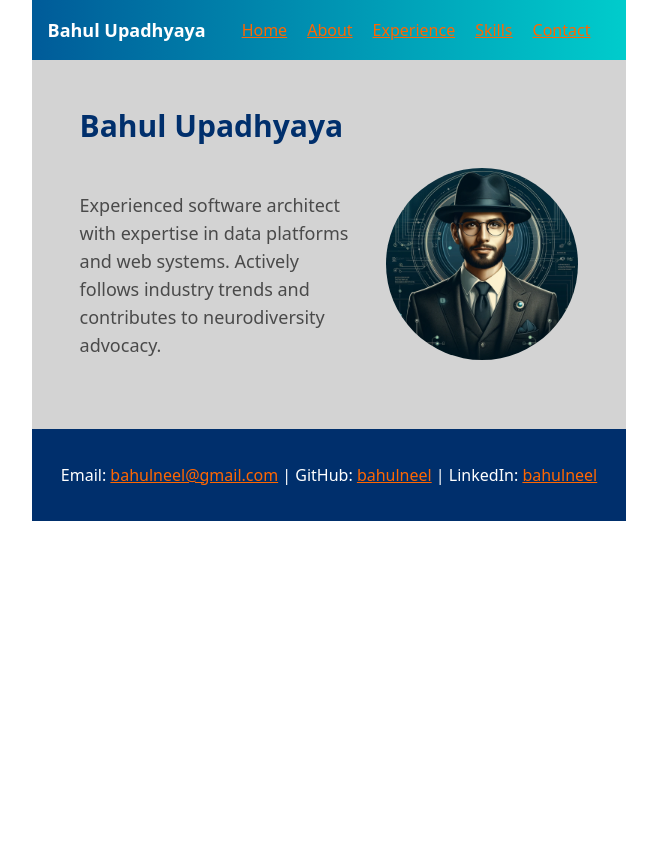
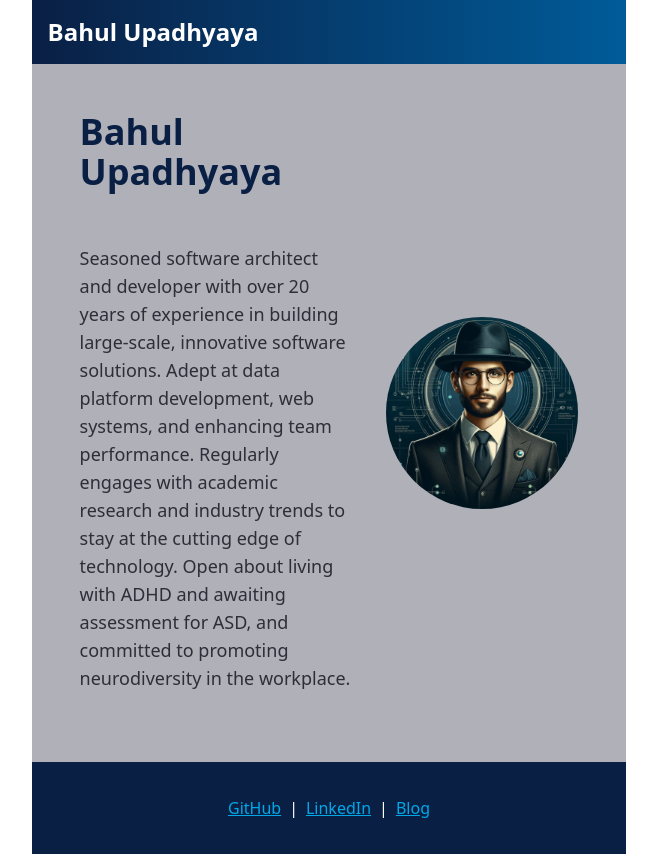
Before and after one commit to bahulneel/bahulneel.github.io, a Next.js app: page / in a window 1280 px wide. Shown: the whole page, without its empty margins (311-968 px from the left). Before the commit the page ends 800 px from the top, so only its background shows below. Built offline with nearby package versions, Linux system fonts and the light colour scheme.

Commit message:
Fix the menu

```diff
--- a/components/Footer.js
+++ b/components/Footer.js
@@ -3,9 +3,11 @@ function Footer() {
   return (
     <footer className="bg-primary-darkBlue py-8 text-accent-white">
       <div className="mx-auto text-center">
-        Email: <a href="mailto:bahulneel@gmail.com" className="text-accent-orange hover:underline">bahulneel@gmail.com</a> |
-        GitHub: <a href="https://github.com/bahulneel" className="text-accent-orange hover:underline">bahulneel</a> |
-        LinkedIn: <a href="https://linkedin.com/in/bahulneel" className="text-accent-orange hover:underline">bahulneel</a>
+        <a href="https://github.com/bahulneel" className="text-accent-lightBlue hover:underline">GitHub</a>
+        <span className="mx-2">|</span>
+        <a href="https://linkedin.com/in/bahulneel" className="text-accent-lightBlue hover:underline">LinkedIn</a>
+        <span className="mx-2">|</span>
+        <a href="https://medium.com/@bahulneel" className="text-accent-lightBlue hover:underline">Blog</a>
       </div>
     </footer>
   );
--- a/components/Header.js
+++ b/components/Header.js
@@ -1,19 +1,31 @@
 // Header component
 import Link from 'next/link';
+import { useState } from 'react';
+import { FontAwesomeIcon } from '@fortawesome/react-fontawesome';
+import { faHome, faUser, faBriefcase, faCode, faEnvelope, faBars, faTimes } from '@fortawesome/free-solid-svg-icons';
 
 function Header() {
+  const [isMenuOpen, setIsMenuOpen] = useState(false);
+
   return (
-    <header className="bg-gradient-to-r from-gradient-start to-gradient-end p-4">
+    <header className="bg-gradient-to-r from-gradient-start to-gradient-end p-4 text-accent-white">
       <nav className="container mx-auto flex justify-between items-center">
-        <div className="text-lg font-bold text-white">Bahul Upadhyaya</div>
-        <div>
-          <Link href="/" legacyBehavior><a className="mr-5 hover:underline text-accent-orange">Home</a></Link>
-          <Link href="/about" legacyBehavior><a className="mr-5 hover:underline text-accent-orange">About</a></Link>
-          <Link href="/experience" legacyBehavior><a className="mr-5 hover:underline text-accent-orange">Experience</a></Link>
-          {/* <Link href="/projects" legacyBehavior><a className="mr-5 hover:underline text-accent-orange">Projects</a></Link> */}
-          <Link href="/skills" legacyBehavior><a className="mr-5 hover:underline text-accent-orange">Skills</a></Link>
-          <Link href="/contact" legacyBehavior><a className="mr-5 hover:underline text-accent-orange">Contact</a></Link>
+        <div className="text-2xl font-bold">Bahul Upadhyaya</div>
+        <div className={`relative ${isMenuOpen ? 'block' : 'hidden'}`}>
+          <button className="absolute top-0 right-0 text-accent-lightBlue md:hidden" onClick={() => setIsMenuOpen(!isMenuOpen)}>
+            <FontAwesomeIcon icon={faTimes} />
+          </button>
+          <div className="flex-col md:flex-row md:flex space-x-0 md:space-x-4">
+            <Link href="/" legacyBehavior><a className="hover:text-accent-white text-accent-lightBlue block md:inline flex items-center"><FontAwesomeIcon icon={faHome} className="mr-2" />Home</a></Link>
+            <Link href="/about" legacyBehavior><a className="hover:text-accent-white text-accent-lightBlue block md:inline flex items-center"><FontAwesomeIcon icon={faUser} className="mr-2" />About</a></Link>
+            <Link href="/experience" legacyBehavior><a className="hover:text-accent-white text-accent-lightBlue block md:inline flex items-center"><FontAwesomeIcon icon={faBriefcase} className="mr-2" />Experience</a></Link>
+            <Link href="/skills" legacyBehavior><a className="hover:text-accent-white text-accent-lightBlue block md:inline flex items-center"><FontAwesomeIcon icon={faCode} className="mr-2" />Skills</a></Link>
+            <Link href="/contact" legacyBehavior><a className="hover:text-accent-white text-accent-lightBlue block md:inline flex items-center"><FontAwesomeIcon icon={faEnvelope} className="mr-2" />Contact</a></Link>
+          </div>
         </div>
+        <button className={`text-accent-lightBlue md:hidden ${isMenuOpen ? 'hidden' : 'block'}`} onClick={() => setIsMenuOpen(!isMenuOpen)}>
+          <FontAwesomeIcon icon={faBars} />
+        </button>
       </nav>
     </header>
   );
--- a/components/Home.js
+++ b/components/Home.js
@@ -3,12 +3,12 @@ import cv from '../public/cv.json';
 
 const HomeComponent = () => {
   return (
-    <div className="flex flex-row items-center prose prose-sm sm:prose-lg lg:prose-xl p-4 sm:p-6 lg:p-8">
-      <div className="flex flex-col mr-4 sm:mr-6 lg:mr-8">
-        <h1 className="text-xl md:text-2xl lg:text-3xl font-bold">{cv.basics.name}</h1>
+    <div className="flex flex-col lg:flex-row-reverse items-center prose prose-sm sm:prose-lg lg:prose-xl p-4 sm:p-6 lg:p-8">
+      <img src={cv.basics.image} alt={`${cv.basics.name}'s profile`} className="w-24 h-24 md:w-36 md:h-36 lg:w-48 lg:h-48 rounded-full mb-4 lg:mb-0 lg:ml-8" />
+      <div className="flex flex-col">
+        <h1 className="text-2xl sm:text-3xl lg:text-4xl font-bold">{cv.basics.name}</h1>
         <p className="text-sm md:text-base lg:text-lg">{cv.basics.summary}</p>
       </div>
-      <img src={cv.basics.picture} alt={`${cv.basics.name}'s profile`} className="w-24 h-24 md:w-36 md:h-36 lg:w-48 lg:h-48 rounded-full" />
     </div>
   );
 };
--- a/components/Skills.js
+++ b/components/Skills.js
@@ -3,16 +3,14 @@ import cv from '../public/cv.json';
 
 const SkillsComponent = () => {
   return (
-    <div className="bg-primary-darkBlue px-8 py-4 rounded-lg shadow-lg mb-8 text-accent-white">
     <ul className="list-disc list-inside space-y-4">
       {cv.skills.map((skill, index) => (
-          <li key={index} className="flex flex-col">
-            <strong className="text-accent-orange text-lg mb-1">{skill.name}:</strong>
+        <li key={index} className="bg-primary-darkBlue px-8 py-4 rounded-lg shadow-lg mb-8 text-accent-white flex flex-col">
+          <h3 className="text-accent-lightBlue text-lg mb-1 mt-0">{skill.name}</h3>
           <span className="text-base">{skill.keywords.join(', ')}</span>
         </li>
       ))}
     </ul>
-    </div>
   );
 };
 
--- a/components/WorkExperience.js
+++ b/components/WorkExperience.js
@@ -11,10 +11,10 @@ const WorkExperienceComponent = () => {
   return (
     <>
       {cv.work.map((job, index) => (
-        <div key={index} className="bg-primary-darkBlue px-6 pt-1 pb-4 rounded-md shadow-md mb-6 text-accent-white">
-          <h2 className="text-2xl font-semibold text-accent-orange">{job.position} at {job.company}</h2>
-          <p className="text-accent-white mb-1">{formatDate(job.startDate)} - {job.endDate ? formatDate(job.endDate) : 'Present'}</p>
-          <p className="text-accent-white">{job.summary}</p>
+        <div key={index} className="bg-primary-darkBlue px-8 py-6 rounded-lg shadow-lg mb-8 text-accent-white flex flex-col">
+          <h2 className="text-accent-lightBlue text-lg mb-2 mt-0">{job.position} at {job.company}</h2>
+          <p className="text-base mb-2">{formatDate(job.startDate)} - {job.endDate ? formatDate(job.endDate) : 'Present'}</p>
+          <p className="text-base mb-0">{job.summary}</p>
         </div>
       ))}
     </>
--- a/package.json
+++ b/package.json
@@ -16,7 +16,10 @@
   "dependencies": {
     "next": "^14.2.3",
     "react": "^18.3.1",
-    "react-dom": "^18.3.1"
+    "react-dom": "^18.3.1",
+    "@fortawesome/fontawesome-svg-core": "^1.3.0",
+    "@fortawesome/free-solid-svg-icons": "^5.0.13",
+    "@fortawesome/react-fontawesome": "^0.1.14"
   },
   "devDependencies": {
     "@tailwindcss/forms": "^0.5.7",
--- a/pages/_app.js
+++ b/pages/_app.js
@@ -1,14 +1,19 @@
 import '../styles/globals.css';
 import Header from '../components/Header';
 import Footer from '../components/Footer';
+import { useEffect } from 'react';
 
 function MyApp({ Component, pageProps }) {
+  useEffect(() => {
+    document.body.className = 'prose mx-auto';
+  }, []);
+
   return (
-    <body className="prose mx-auto">
+    <>
       <Header />
       <Component {...pageProps} />
       <Footer />
-    </body>
+    </>
   );
 }
 
--- a/public/cv.json
+++ b/public/cv.json
@@ -1,13 +1,15 @@
 {
   "basics": {
     "name": "Bahul Upadhyaya",
+    "label": "Software Architect & Engineer",
     "email": "bahulneel@gmail.com",
     "phone": "+44 7771 603207",
-    "website": "https://medium.com/@bahulneel",
-    "summary": "Experienced software architect with expertise in data platforms and web systems. Actively follows industry trends and contributes to neurodiversity advocacy.",
-    "picture": "profile.webp",
+    "url": "https://bahulneel.github.io",
+    "summary": "Seasoned software architect and developer with over 20 years of experience in building large-scale, innovative software solutions. Adept at data platform development, web systems, and enhancing team performance. Regularly engages with academic research and industry trends to stay at the cutting edge of technology. Open about living with ADHD and awaiting assessment for ASD, and committed to promoting neurodiversity in the workplace.",
+    "image": "profile.webp",
     "location": {
-      "address": "London, UK"
+      "city": "London",
+      "country": "United Kingdom"
     },
     "profiles": [
       {
--- a/tailwind.config.js
+++ b/tailwind.config.js
@@ -4,20 +4,20 @@ module.exports = {
     extend: {
       colors: {
         primary: {
-          darkBlue: '#002F6C',
-          teal: '#008080',
+          darkBlue: '#0A1F44',
+          teal: '#005B99',
         },
         secondary: {
-          gray: '#4A4A4A',
-          lightGray: '#D3D3D3',
+          gray: '#2E2E3A',
+          lightGray: '#B0B0B8',
         },
         accent: {
-          orange: '#FF6600',
+          lightBlue: '#00A8E8',
           white: '#FFFFFF',
         },
         gradient: {
-          start: '#005B99',
-          end: '#00CCCC',
+          start: '#0A1F44',
+          end: '#005B99',
         },
       },
       typography: ({ theme }) => ({
@@ -26,9 +26,9 @@ module.exports = {
             '--tw-prose-body': theme('colors.secondary.gray'),
             '--tw-prose-headings': theme('colors.primary.darkBlue'),
             '--tw-prose-lead': theme('colors.secondary.lightGray'),
-            '--tw-prose-links': theme('colors.accent.orange'),
-            '--tw-prose-links-hover': theme('colors.accent.orange', 'hover'),
-            '--tw-prose-links-active': theme('colors.accent.orange', 'active'),
+            '--tw-prose-links': theme('colors.accent.lightBlue'),
+            '--tw-prose-links-hover': theme('colors.accent.lightBlue', 'hover'),
+            '--tw-prose-links-active': theme('colors.accent.lightBlue', 'active'),
             '--tw-prose-bold': theme('colors.primary.darkBlue'),
             '--tw-prose-counters': theme('colors.secondary.gray'),
             '--tw-prose-bullets': theme('colors.primary.teal'),
@@ -36,7 +36,7 @@ module.exports = {
             '--tw-prose-quotes': theme('colors.primary.teal'),
             '--tw-prose-quote-borders': theme('colors.gradient.end'),
             '--tw-prose-captions': theme('colors.secondary.lightGray'),
-            '--tw-prose-code': theme('colors.accent.orange'),
+            '--tw-prose-code': theme('colors.accent.lightBlue'),
             '--tw-prose-pre-code': theme('colors.primary.teal'),
             '--tw-prose-pre-bg': theme('colors.primary.darkBlue'),
           },
```
Also changed, not shown: 1 other file (tests, documents, lock files or other folders). Lines whose indentation alone changed are shown as unchanged.
